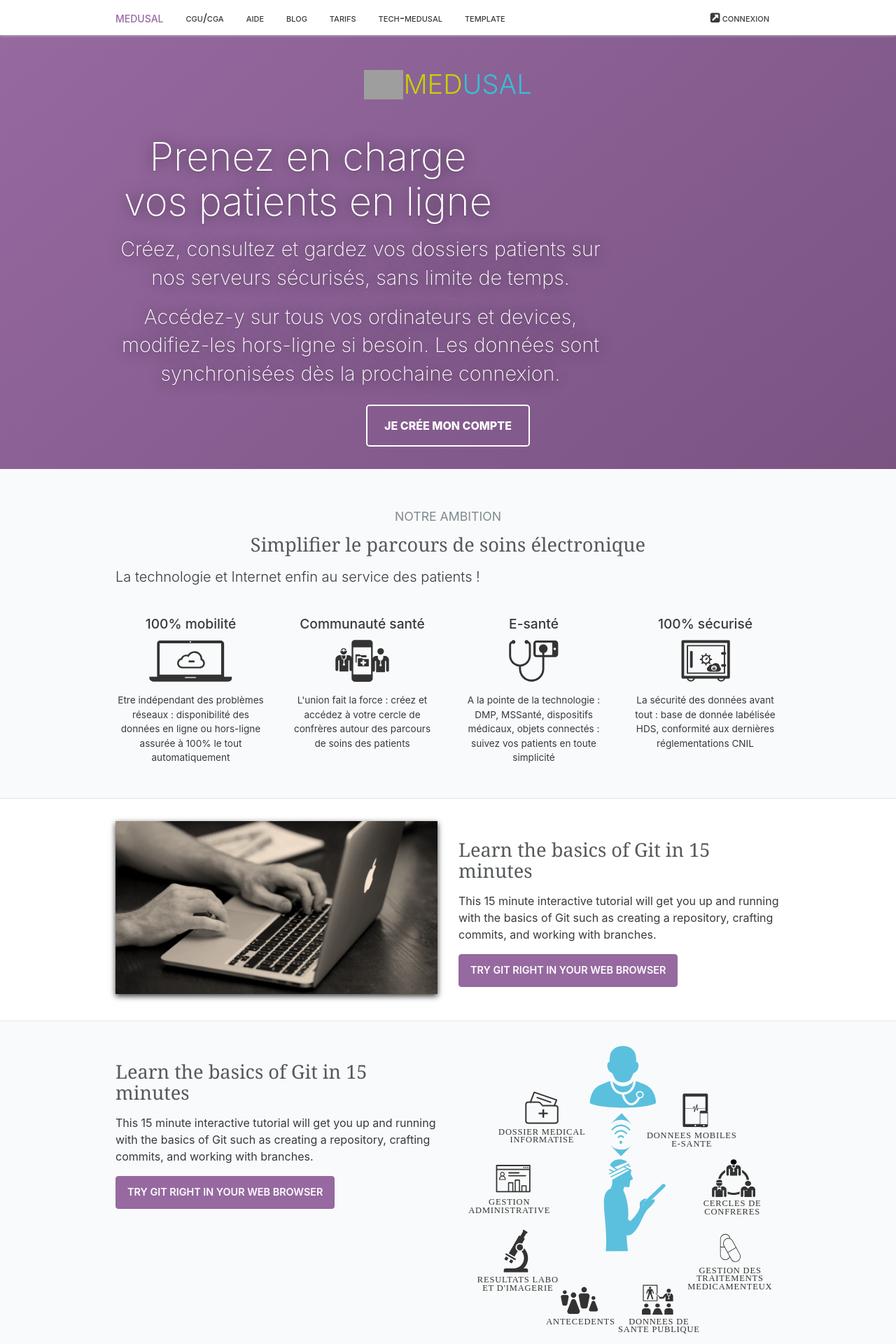
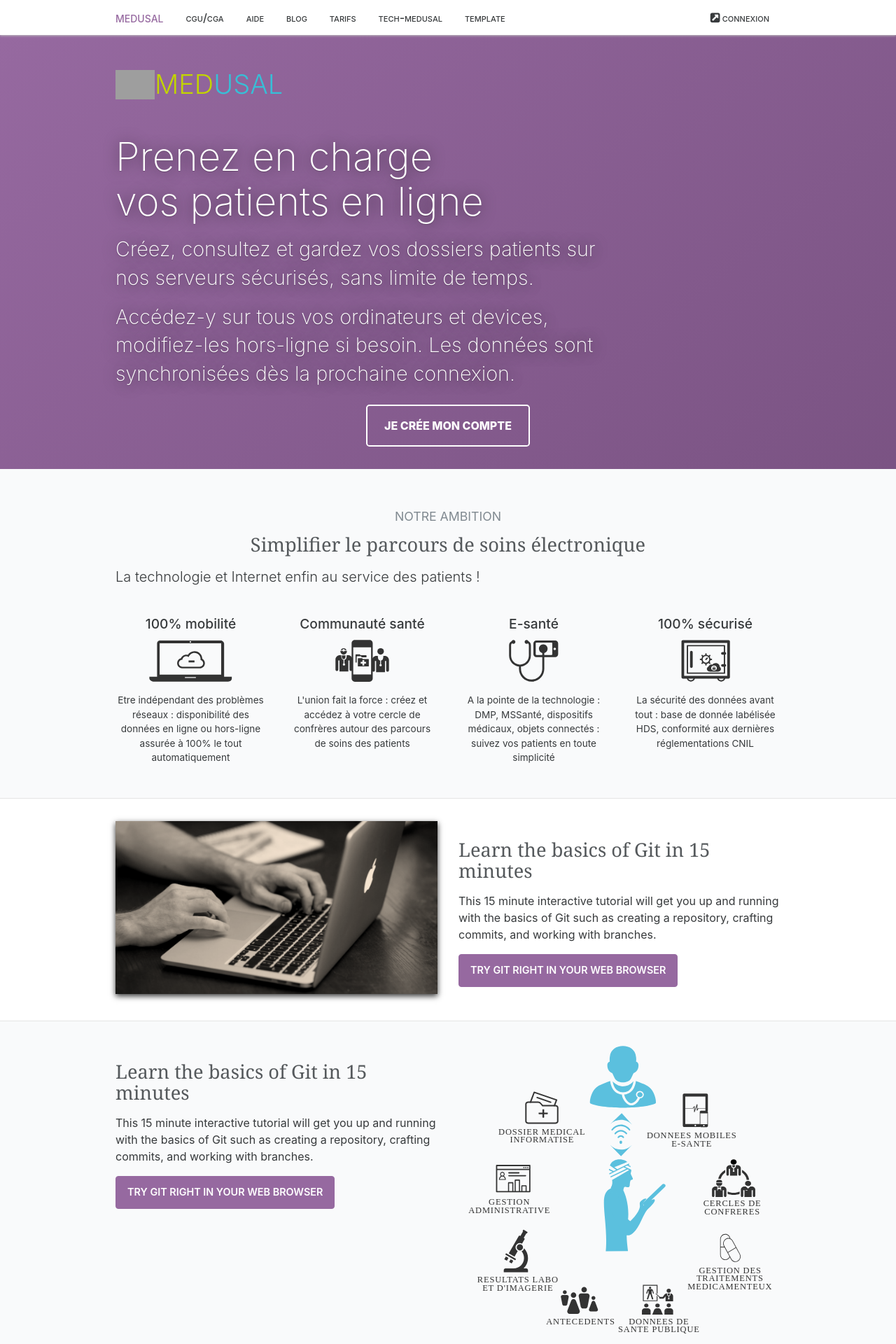
Before and after one commit to medusal/medusal.github.io, a Jekyll site: the page built from _pages/home.html, in a window 1280 px wide. Shown: the top 1920 px of the page at 70% size. Built offline with Jekyll 4.4.1, drawn with Linux system fonts in a browser that asks for light colours; grey boxes are pictures that could not be loaded.

Commit message:
Update from Forestry.io - _pages/home.html

```diff
--- a/_pages/home.html
+++ b/_pages/home.html
@@ -7,14 +7,14 @@ permalink: "/"
 <div class="home">
   <section class="hero blue">
     <div class="container-fluid">
-      <div class="text-xs-center">
+      <div class="text-xs-center text-md-left">
         <span class="logo d-inline-block"><span class="logo-green">med</span><span class="logo-blue">usal</span></span>
       </div>
-      <h1 class="text-xs-center">Prenez&nbsp;en&nbsp;charge vos&nbsp;patients&nbsp;en&nbsp;ligne</h1>
-      <p class="text-xs-center text-md-center">
+      <h1 class="text-xs-center text-md-left">Prenez&nbsp;en&nbsp;charge vos&nbsp;patients&nbsp;en&nbsp;ligne</h1>
+      <p class="text-xs-center text-md-left">
         Créez, consultez et gardez vos dossiers patients sur nos serveurs sécurisés, sans limite de temps.
       </p>
-      <p class="text-xs-center text-md-center">
+      <p class="text-xs-center text-md-left">
         Accédez-y sur tous vos ordinateurs et devices, modifiez-les hors-ligne si besoin. Les données sont synchronisées dès la prochaine connexion.
       </p>
       <div class="btn-toolbar text-xs-center text-md-center m-t-2">
```
